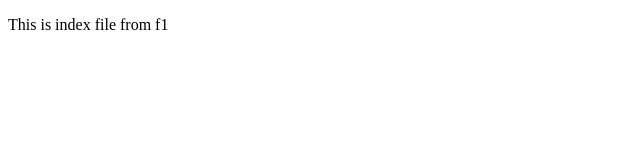
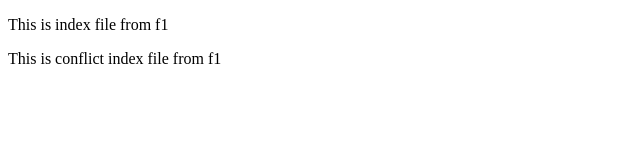
Before and after one commit to Mhassankhan6/class6_2, a plain HTML site: page index.html in a window 1280 px wide. Shown: the whole page, without its empty margins (0-640 px from the left). Drawn offline with Linux system fonts and the light colour scheme.

Commit message:
Add msg toconflict  indexfile from f1

```diff
--- a/index.html
+++ b/index.html
@@ -7,5 +7,6 @@
 </head>
 <body>
     <p>This is index file from f1</p>
+     <p>This is conflict index file from f1</p>
 </body>
 </html>
```
